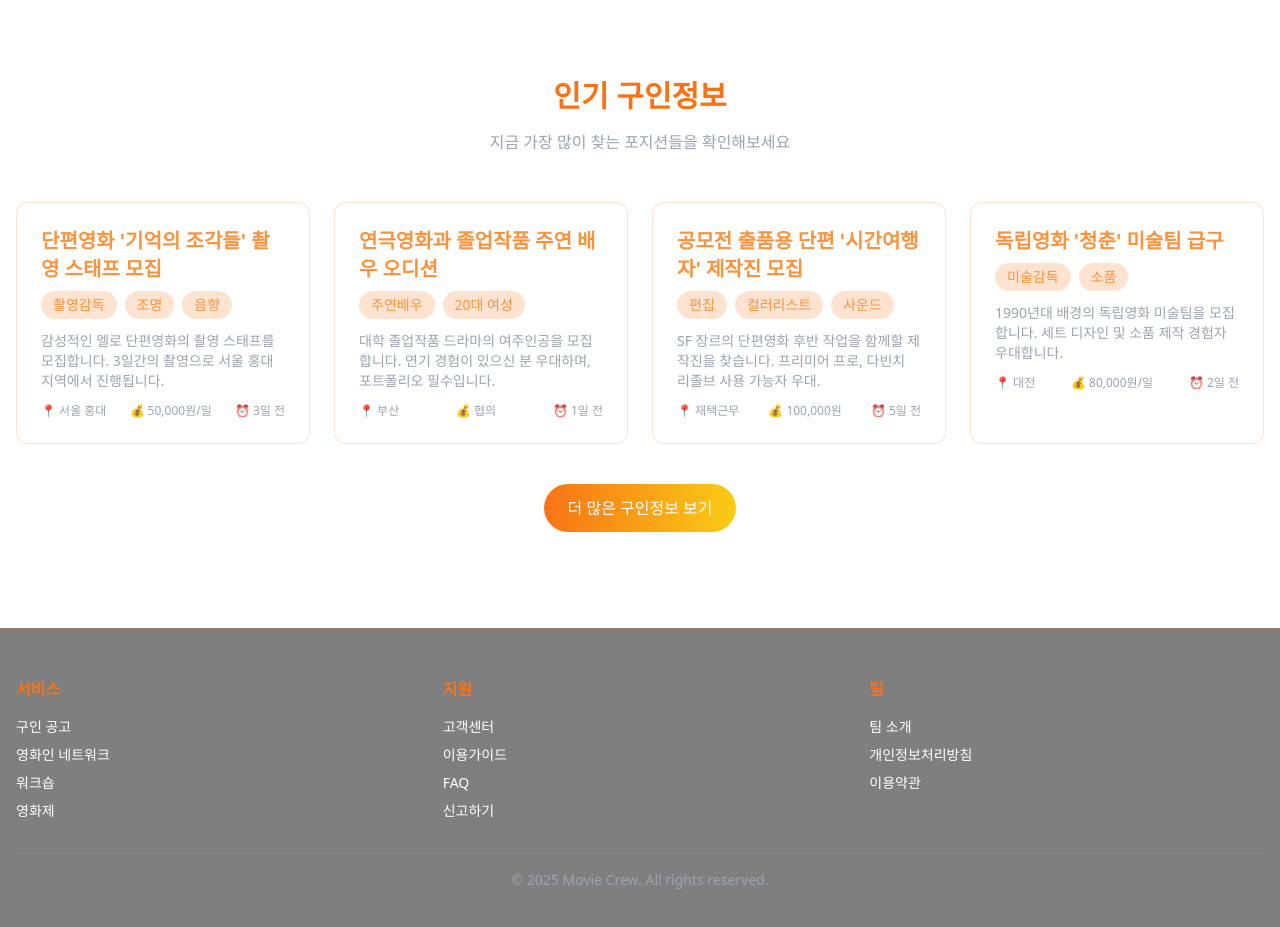
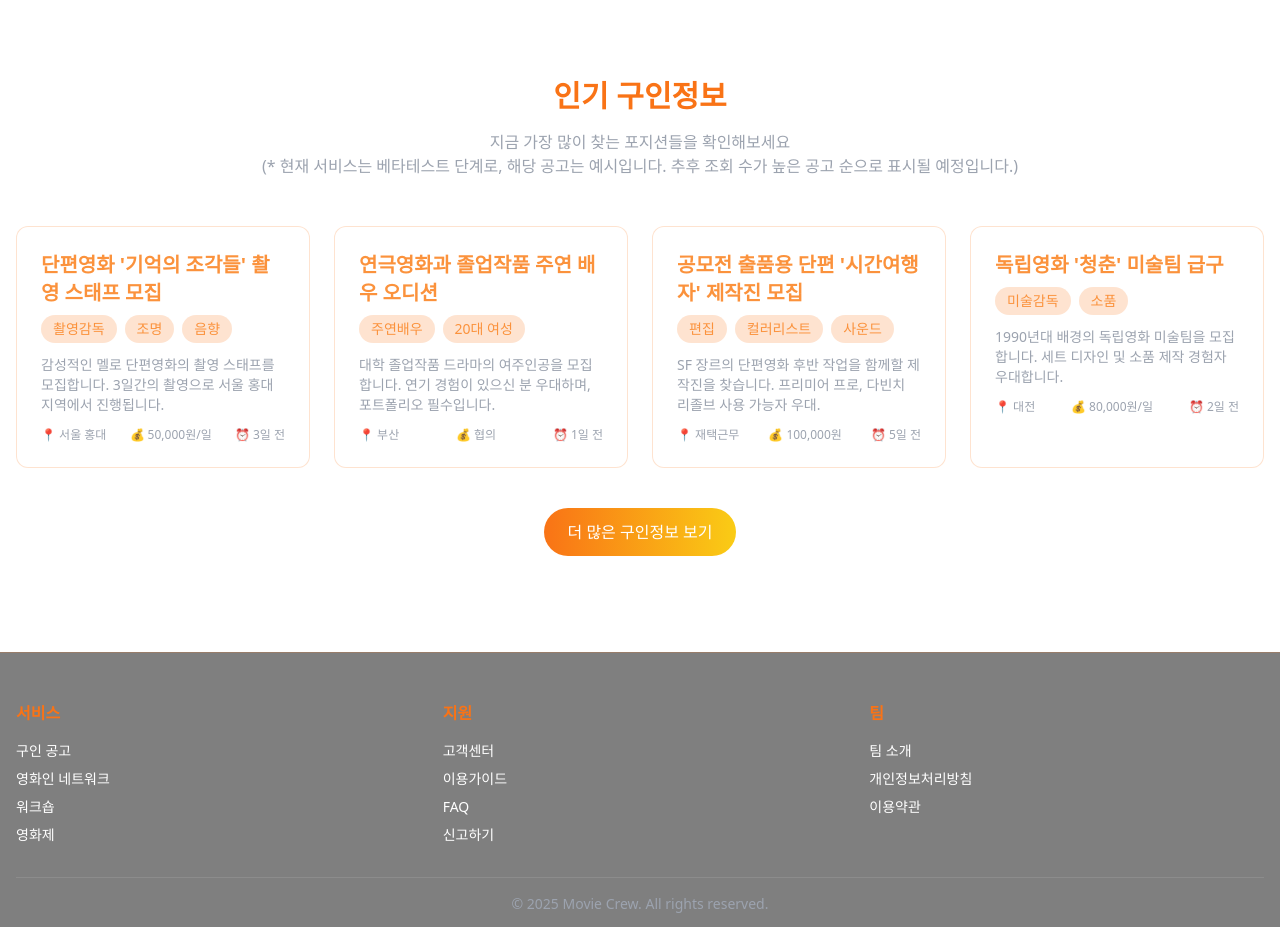
Before and after one commit to mal0070/movie-crew, a React (Vite) app: page / in a window 1280 px wide. Shown: the part 1600-2527 px from the top of the page. Built offline with nearby package versions, Linux system fonts and the light colour scheme; no server answers.

Commit message:
fix: modify PopularJobs description

```diff
--- a/src/components/home/PopularJobs.jsx
+++ b/src/components/home/PopularJobs.jsx
@@ -32,7 +32,11 @@ const PopularJobs = () => {
     <section id="jobs" className="py-24">
       <div className="container mx-auto px-4">
         <h2 className="text-3xl font-bold text-orange-500 text-center mb-4">인기 구인정보</h2>
-        <p className="text-center text-gray-400 mb-12">지금 가장 많이 찾는 포지션들을 확인해보세요</p>
+        <p className="text-center text-gray-400 mb-12 whitespace-pre-line">
+          지금 가장 많이 찾는 포지션들을 확인해보세요
+          {"\n"}
+          (* 현재 서비스는 베타테스트 단계로, 해당 공고는 예시입니다. 추후 조회 수가 높은 공고 순으로 표시될 예정입니다.)
+        </p>
         <div className="grid gap-6 md:grid-cols-2 lg:grid-cols-3 xl:grid-cols-4">
           {jobs.map((job, idx) => (
             <div
```
